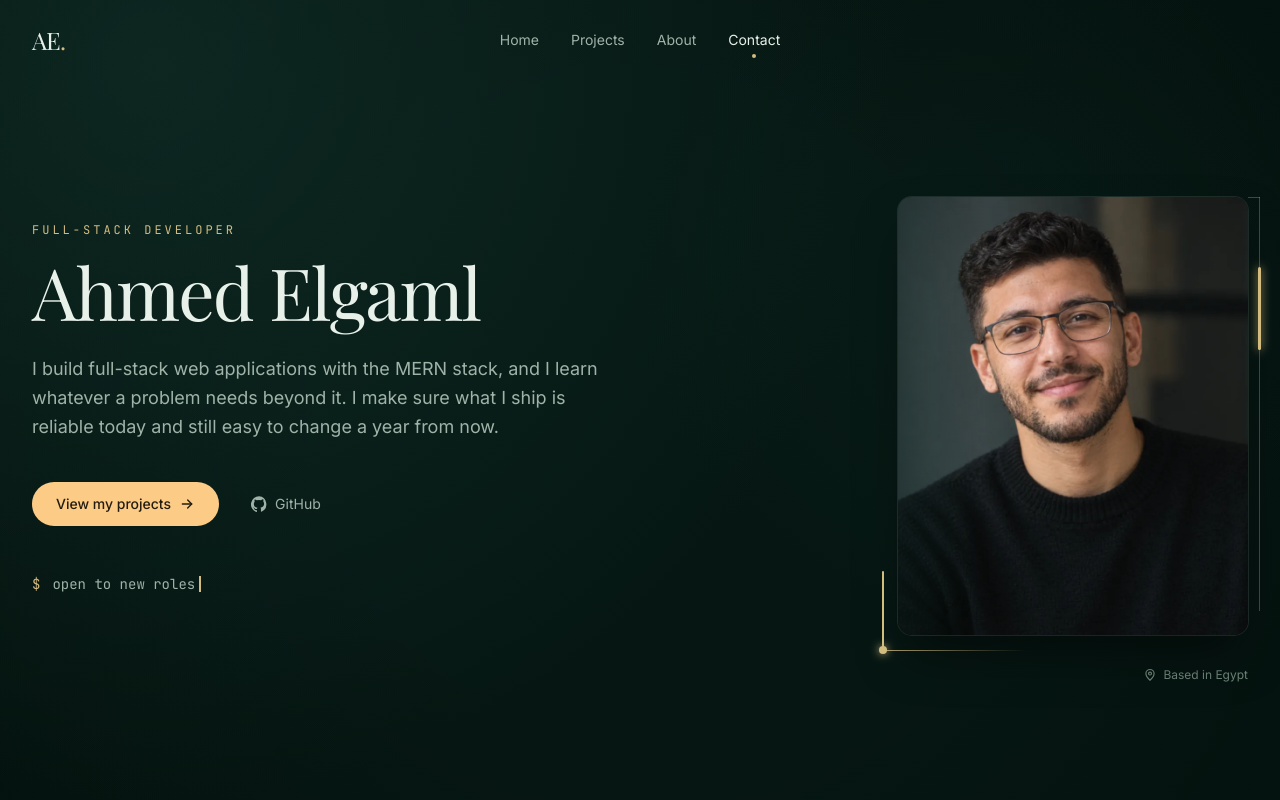
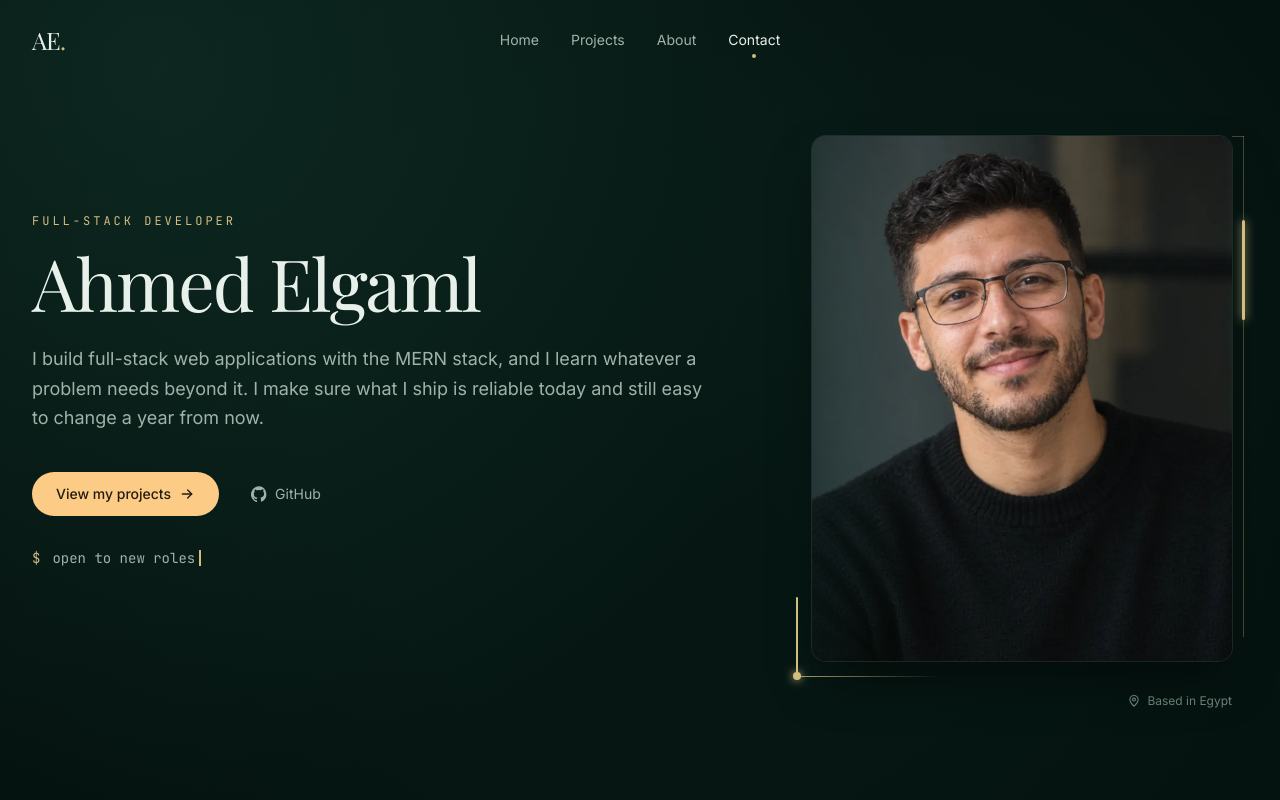
Before and after one commit to ahmed-sami9/Ahmed-Portfolio, a React (Vite) app in the folder frontend/: page / in a window 1280 px wide. Shown: the top 800 px of the page. Built offline with nearby package versions, Linux system fonts and the light colour scheme.

Commit message:
feat(portofolio-page) : add hero section layout adjusts

```diff
--- a/frontend/src/pages/PortfolioPage/components/Hero/Hero.tsx
+++ b/frontend/src/pages/PortfolioPage/components/Hero/Hero.tsx
@@ -13,10 +13,12 @@ function Hero() {
       aria-labelledby="hero-title"
       // Phones: one column, left-aligned.
       // Tablets (md): two columns, as tall as the content.
-      // Laptops/desktops (lg): two columns that fill the screen.
-      //   lg:py-8 only shows when the content is taller than the screen (short laptops);
-      //   otherwise min-h + centering decide the spacing. Kept small so the photo can stay big.
-      className="mx-auto grid w-full max-w-page items-center gap-14 px-4 pt-10 pb-20 sm:px-6 sm:pt-16 md:grid-cols-[1.15fr_0.85fr] md:gap-12 md:pb-24 lg:min-h-[calc(100svh-5rem)] lg:gap-16 lg:px-8 lg:py-8"
+      // Laptops/desktops (lg): text column + a photo column exactly as wide as the photo,
+      //   so there's no dead space beside it pulling the two sides apart.
+      //   min-h stops 11rem short of the screen bottom (5rem navbar + 11rem): on tall screens the top of
+      //   "My projects" shows below the fold. On short laptops the photo is taller than that, and wins.
+      //   lg:pt-14 lg:pb-8 keep the photo clear of the navbar when the content fills that height.
+      className="mx-auto grid w-full max-w-page items-center gap-14 px-4 pt-10 pb-20 sm:px-6 sm:pt-16 md:grid-cols-[1.15fr_0.85fr] md:gap-12 md:pb-24 lg:min-h-[calc(100svh-16rem)] lg:grid-cols-[minmax(0,1fr)_auto] lg:gap-20 lg:px-8 lg:pt-14 lg:pb-8"
     >
       {/* lg:pb-16 lifts only the text column: it's vertically centered in its grid cell,
           so extra bottom padding moves its content up by half that amount. The photo stays put. */}
@@ -32,7 +34,7 @@ function Hero() {
           {profile.name}
         </h1>
 
-        <p className="mt-6 max-w-xl text-base leading-relaxed text-muted sm:text-lg">
+        <p className="mt-6 max-w-xl text-base leading-relaxed text-muted sm:text-lg xl:max-w-2xl">
           {profile.tagline}
         </p>
 
@@ -56,8 +58,8 @@ function Hero() {
           </a>
         </div>
 
-        {/* Tablet/desktop position: under the buttons */}
-        <div className="mt-12 hidden md:block">
+        {/* Tablet/desktop position: close under the buttons, so it reads as part of the call to action */}
+        <div className="mt-8 hidden md:block">
           <TerminalLine text={profile.terminalLine} />
         </div>
       </div>
--- a/frontend/src/pages/PortfolioPage/components/Hero/components/HeroPhoto.tsx
+++ b/frontend/src/pages/PortfolioPage/components/Hero/components/HeroPhoto.tsx
@@ -5,8 +5,9 @@ import PhotoFrame from "./PhotoFrame";
 // The portrait inside its decorative frame, with the location note underneath.
 // Phones: left-aligned with the text above it, growing with the screen up to 26rem.
 //   ml-4 and the 2rem leave room for the frame, which sticks out ~1rem on each side.
-// Tablets and up: right-aligned in its column, max 350px wide, and also limited by the
-//   screen HEIGHT so the whole photo fits on short laptop screens (see the className note).
+// Tablets: right-aligned in its column, max 350px wide.
+// Laptops+ (lg): its column is exactly as wide as the photo, so the photo sets its own width (up to 360px, 420px from xl).
+// Both are also limited by the screen HEIGHT, so the whole photo fits on short laptop screens.
 function HeroPhoto() {
   const { photo } = profile;
 
@@ -17,7 +18,11 @@ function HeroPhoto() {
     //     13rem = navbar (5rem) + hero padding (4rem) + caption (~3rem) + ~1rem breathing room;
     //     x 0.8 because the photo is 4:5, so width = height x 0.8.
     // ...but never under 280px, so it can't shrink to a stamp on very short windows.
-    <figure className="relative ml-4 w-[calc(100%-2rem)] max-w-[26rem] md:mr-0 md:ml-auto md:w-[calc(100%-1rem)] md:max-w-[min(350px,max(280px,calc((100svh-13rem)*0.8)))]">
+    // lg+: a fixed width (a % width can't size an `auto` grid column): 360px, 420px from xl.
+    //   Height limit: 15rem = navbar 5rem + hero padding 5.5rem + caption ~3.5rem + ~1rem breathing room.
+    //   The photo wins over the "My projects" peek: on short laptops it stays big, and the peek shows on tall screens.
+    //   mr-4 keeps the frame's right rail inside the page edge.
+    <figure className="relative ml-4 w-[calc(100%-2rem)] max-w-[26rem] md:mr-0 md:ml-auto md:w-[calc(100%-1rem)] md:max-w-[min(350px,max(280px,calc((100svh-13rem)*0.8)))] lg:mr-4 lg:w-[min(360px,max(280px,calc((100svh-15rem)*0.8)))] lg:max-w-none xl:w-[min(420px,max(280px,calc((100svh-15rem)*0.8)))]">
       <div className="relative">
         <img
           src={photo.src}
```
Also changed, not shown: 1 other file (tests, documents, lock files or other folders).
